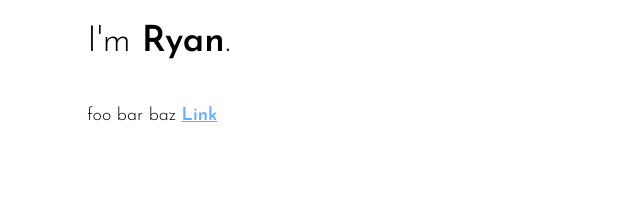
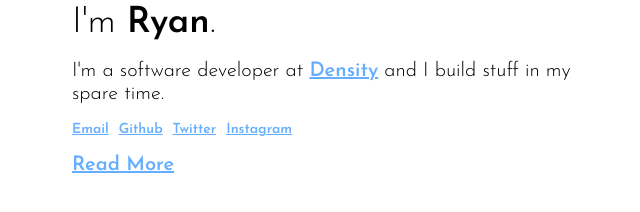
Before and after one commit to 1egoman/rgausnet, a Next.js app: page / in a window 1280 px wide. Shown: the part 280-492 px from the top of the page, without its empty margins (303-943 px from the left). Built offline with nearby package versions, Linux system fonts and the light colour scheme.

Commit message:
code: built rough header from mockups

```diff
--- a/components/a.js
+++ b/components/a.js
@@ -3,13 +3,20 @@ import Link from 'next/link'
 
 import { blue, darkerBlue } from '../variables';
 
-const A = ({href, children}) => (
+const A = ({href, onClick, children}) => (
   <Fragment>
-    <a href={href}>{children}</a>
+    {href ? (
+      <a href={href}>{children}</a>
+    ) : (
+      <a onClick={onClick}>{children}</a>
+    )}
     <style jsx>{`
     a {
       color: ${blue};
       font-weight: 600;
+      text-decoration: underline;
+      user-select: none;
+      cursor: pointer;
     }
     a:active {
       color: ${darkerBlue};
--- a/pages/index.js
+++ b/pages/index.js
@@ -8,7 +8,27 @@ const Hero = () => (
       <div className="hero">
         <img className="hero-image" src="/static/me.png" />
         <h1 className="hero-title">I'm <span>Ryan</span>.</h1>
-        <p>foo bar baz <A href="http://google.com">Link</A></p>
+        <p className="hero-desc">
+          I'm a software developer at <A href="https://density.io">Density</A>{' '}
+          and I build stuff in my spare time.
+        </p>
+        <p className="hero-social">
+          <span className="hero-social-link">
+            <A href="mailto:rsg1egoman@gmail.com">Email</A>
+          </span>
+          <span className="hero-social-link">
+            <A href="https://github.com/1egoman">Github</A>
+          </span>
+          <span className="hero-social-link">
+            <A href="https://twitter.com/rgausnet">Twitter</A>
+          </span>
+          <span className="hero-social-link">
+            <A href="https://instagram.com/rgausgaus">Instagram</A>
+          </span>
+        </p>
+        <p className="hero-desc">
+          <A onClick={() => console.log('bla')}>Read More</A>
+        </p>
       </div>
     </div>
     <style jsx>{`
@@ -18,7 +38,7 @@ const Hero = () => (
         padding-right: 10px;
       }
       .hero {
-        max-width: 500px;
+        max-width: 530px;
         width: 100%;
         margin-left: auto;
         margin-right: auto;
@@ -34,9 +54,24 @@ const Hero = () => (
       }
       .hero-title {
         font-weight: 400;
+        margin-top: 5px;
+        margin-bottom: 8px;
       }
       .hero-title > span {
         font-weight: 600;
+      }
+      .hero-desc {
+        margin-top: 8px;
+        margin-bottom: 8px;
+        font-size: 20px;
+      }
+      .hero-social {
+        font-size: 14px;
+        margin-top: 8px;
+        margin-bottom: 8px;
+      }
+      .hero-social-link {
+        margin-right: 10px;
       }
     `}</style>
   </Fragment>
```
